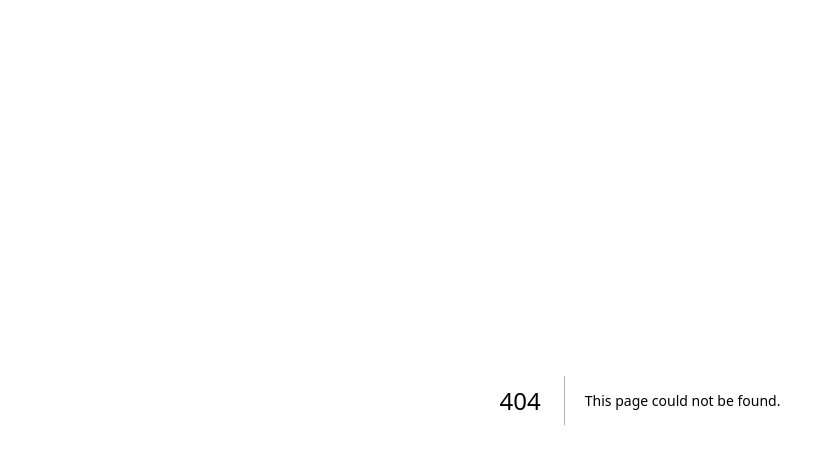
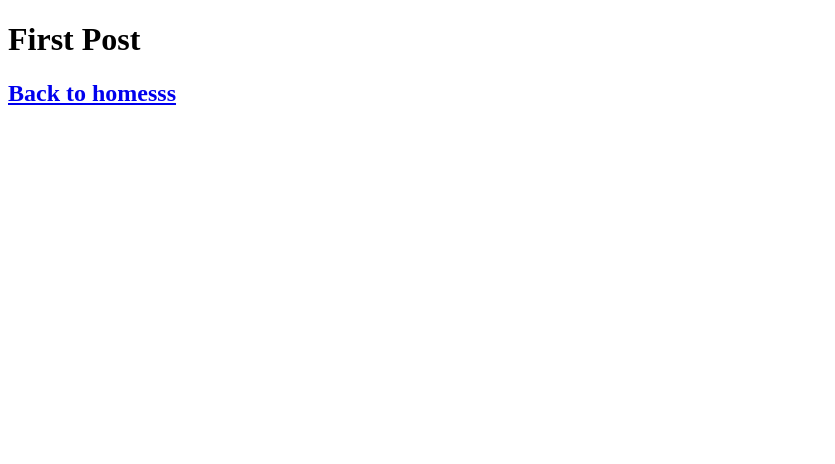
Before and after one commit to jdeoliveira/tinkering-nextjs-tutorial, a Next.js app in the folder nextjs-blog/: page /posts/first-post in a window 1280 px wide. Before the commit this address had no page. Shown: the top 464 px of the page, without its empty margins (0-835 px from the left). Built offline with nearby package versions, Linux system fonts and the light colour scheme.

Commit message:
completed 1/app creation and 2/basic navigation

```diff
--- a/nextjs-blog/pages/index.js
+++ b/nextjs-blog/pages/index.js
@@ -1,4 +1,6 @@
 import Head from 'next/head'
+import Link from 'next/link';
+
 
 export default function Home() {
   return (
@@ -10,7 +12,7 @@
 
       <main>
         <h1 className="title">
-          Welcome to <a href="https://nextjs.org">Next.js!</a>
+          Read <Link href="/posts/first-post">this page!</Link>
         </h1>
 
         <p className="description">
--- /dev/null
+++ b/nextjs-blog/pages/posts/first-post.js
@@ -0,0 +1,12 @@
+import Link from 'next/link';
+
+export default function FirstPost() {
+  return (
+    <>
+      <h1>First Post</h1>
+      <h2>
+        <Link href="/">Back to homesss</Link>
+      </h2>
+    </>
+  );
+}
```
